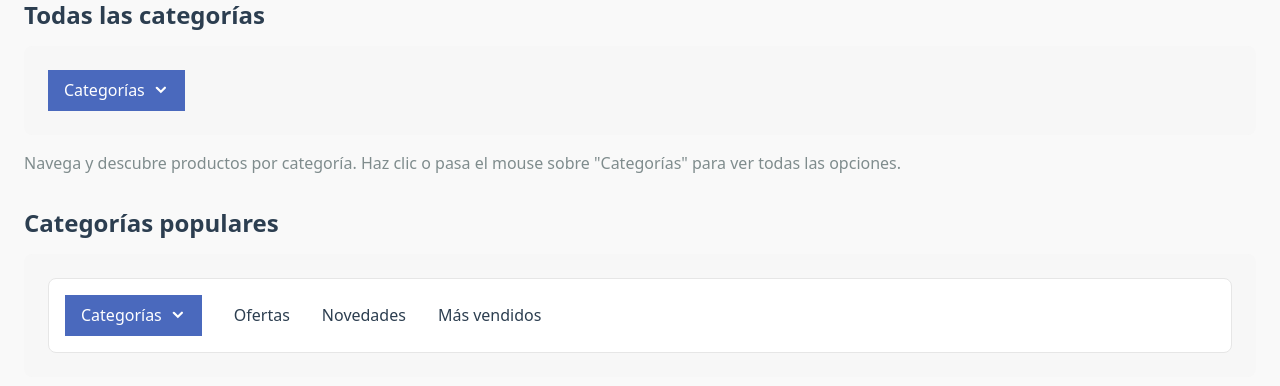
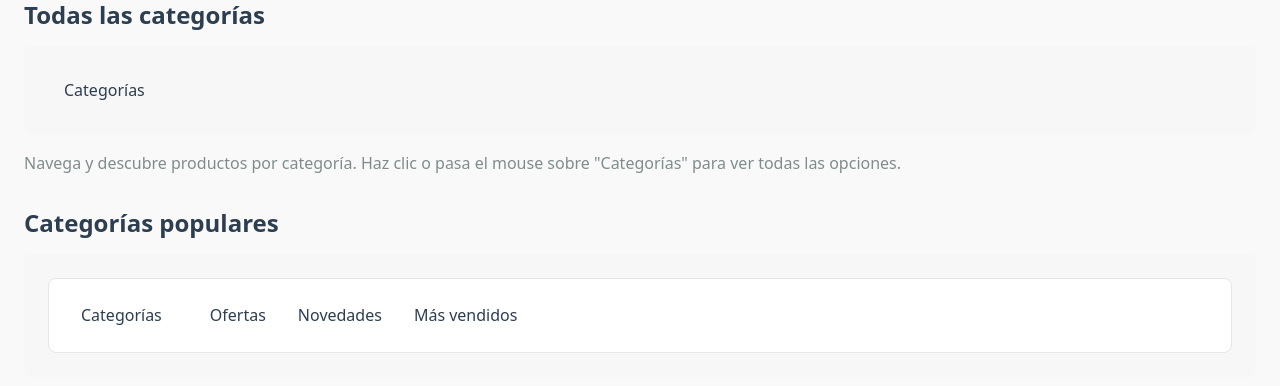
Before and after one commit to antony190599/ecommerce-application, a React (Vite) app: page /demo/categories-menu in a window 1280 px wide. Shown: the part 280-666 px from the top of the page. Built offline with nearby package versions, Linux system fonts and the light colour scheme.

Commit message:
agregar-categories-menu

```diff
--- a/src/components/CategoriesMenu/CategoriesMenu.tsx
+++ b/src/components/CategoriesMenu/CategoriesMenu.tsx
@@ -20,6 +20,7 @@ interface Category {
 interface CategoriesMenuProps {
   categories: Category[];
   label?: string; // Optional label for the menu button
+  showArrowIcon?: boolean; // Optional prop to show/hide the arrow icon
 }
 
 // Styled Components
@@ -28,21 +29,21 @@ const MenuContainer = styled.div`
   display: inline-block;
 `;
 
-const MenuButton = styled.button`
+const MenuButton = styled.span`
   display: flex;
   align-items: center;
   gap: 8px;
+  color: var(--color-text);
   padding: var(--spacing-sm) var(--spacing-md);
-  background-color: var(--color-primary);
-  color: white;
   border: none;
-  //border-radius: var(--border-radius-sm);
   cursor: pointer;
-  font-weight: var(--font-weight-medium);
+  white-space: nowrap;
+  font-weight: var(--font-weight-regular);
   transition: background-color 0.2s ease;
 
   &:hover {
-    background-color: var(--color-secondary);
+    background-color: var(--color-gray-100);
+    color: var(--color-primary);
   }
 
   svg {
@@ -157,12 +158,12 @@ const SubcategoryItem = styled.li`
 // SVG icons
 
 const ArrowDownIcon = () => (
-  <svg viewBox="0 0 24 24" fill="#FFF">
+  <svg viewBox="0 0 24 24" fill="var(--color-text)">
     <path d="M5.666 7a1.661 1.661 0 011.179.488l4.939 4.798 4.926-4.798a1.667 1.667 0 012.357 2.357L11.783 17 4.489 9.845A1.667 1.667 0 015.666 7z"></path>
   </svg>
 );
 
-const CategoriesMenu: React.FC<CategoriesMenuProps> = ({ categories, label }) => {
+const CategoriesMenu: React.FC<CategoriesMenuProps> = ({ categories, label, showArrowIcon = false }) => {
   const [isOpen, setIsOpen] = useState(false);
   const [activeCategory, setActiveCategory] = useState<string | null>(null);
   const [isClickActivated, setIsClickActivated] = useState(false);
@@ -225,7 +226,9 @@ const CategoriesMenu: React.FC<CategoriesMenuProps> = ({ categories, label }) =>
         aria-expanded={isOpen}
       >
         {label || 'Categorías'}
-        <ArrowDownIcon />
+        {
+          showArrowIcon && <ArrowDownIcon />
+        }
       </MenuButton>
 
       <MenuPanel isOpen={isOpen} role="menu" aria-label="Categorías de productos">
```
